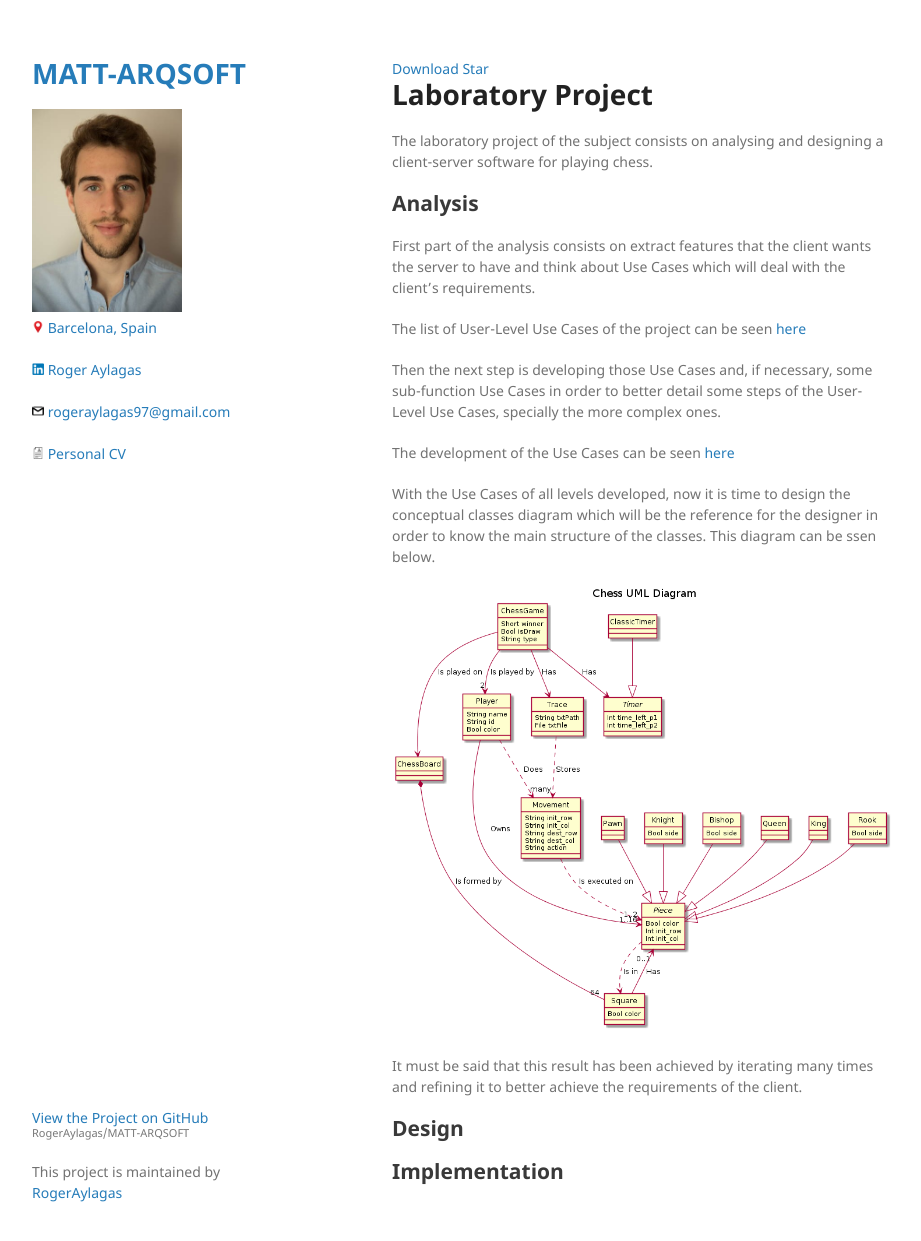
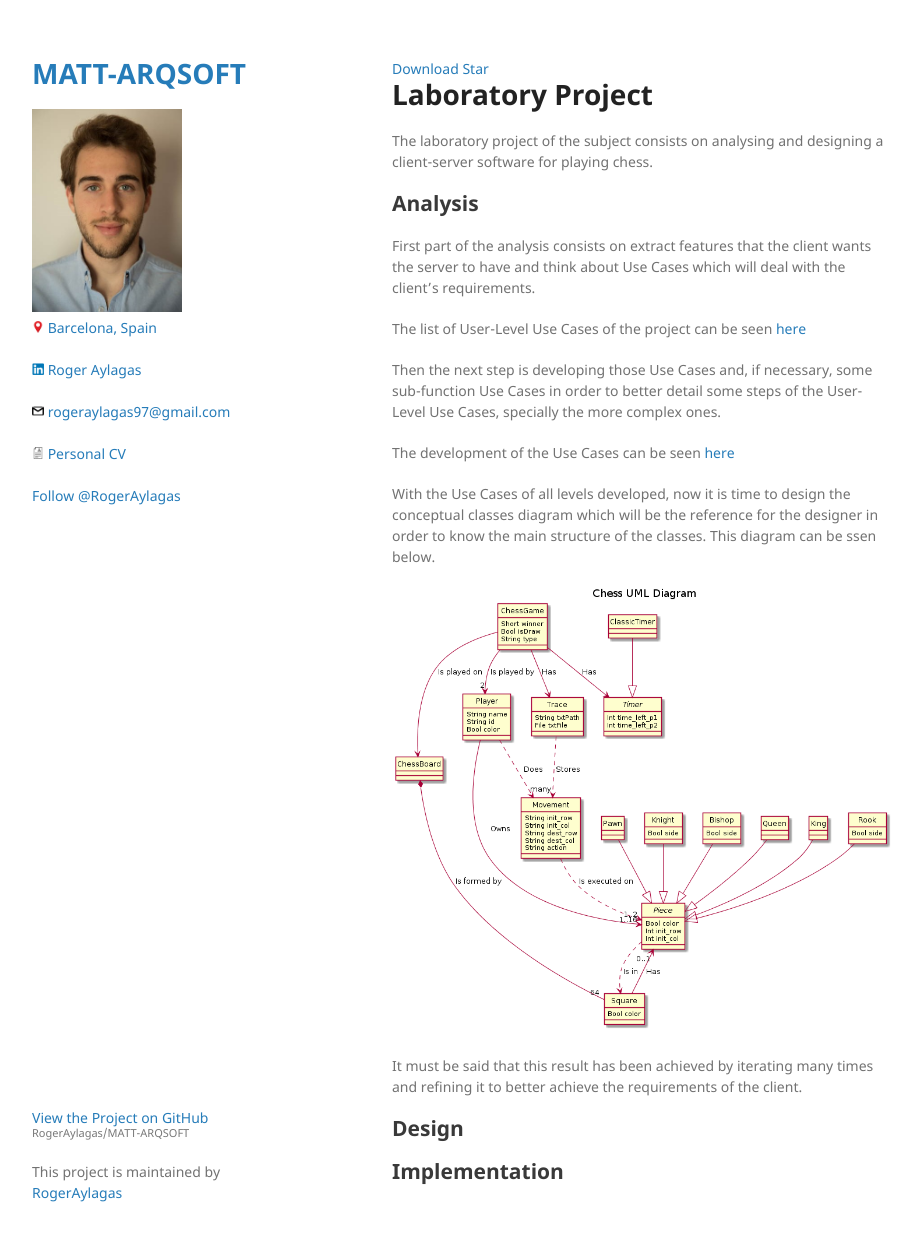
Before and after one commit to RogerAylagas/MATT-ARQSOFT, a Jekyll site: the page built from lab_branch.md, in a window 1280 px wide and 1253 px high. Shown: the top 1241 px of the window, without its empty margins (178-1099 px from the left). Built offline with Jekyll 4.4.1, drawn with Linux system fonts in a browser that asks for light colours; our own code applies the rules of GitHub Pages for plain Markdown files.

Commit message:
Added Follow button

```diff
--- a/_layouts/lab.html
+++ b/_layouts/lab.html
@@ -47,15 +47,10 @@
         </br>
 
         {% endif %}
-
-        {% if site.show_downloads %}
-        <ul class="downloads">
-          <li><a href="{{ site.github.zip_url }}">Download <strong>ZIP File</strong></a></li>
-          <li><a href="{{ site.github.tar_url }}">Download <strong>TAR Ball</strong></a></li>
-          <li><a href="{{ site.github.repository_url }}">View On <strong>GitHub</strong></a></li>
-        </ul>
-        {% endif %}
-      </header>
+        <br>
+          <a class="github-button" href="https://github.com/RogerAylagas" data-show-count="true" aria-label="Follow @RogerAylagas on GitHub">Follow @RogerAylagas</a>
+        </br>
+        </header>
       <section>
         <a class="github-button" href="https://github.com/RogerAylagas/MATT-ARQSOFT/archive/lab.zip" data-icon="octicon-cloud-download" aria-label="Download RogerAylagas/MATT-ARQSOFT on GitHub">Download</a>
         <a class="github-button" href="https://github.com/RogerAylagas/MATT-ARQSOFT" data-icon="octicon-star" data-show-count="true" aria-label="Star RogerAylagas/MATT-ARQSOFT on GitHub">Star</a>
```
